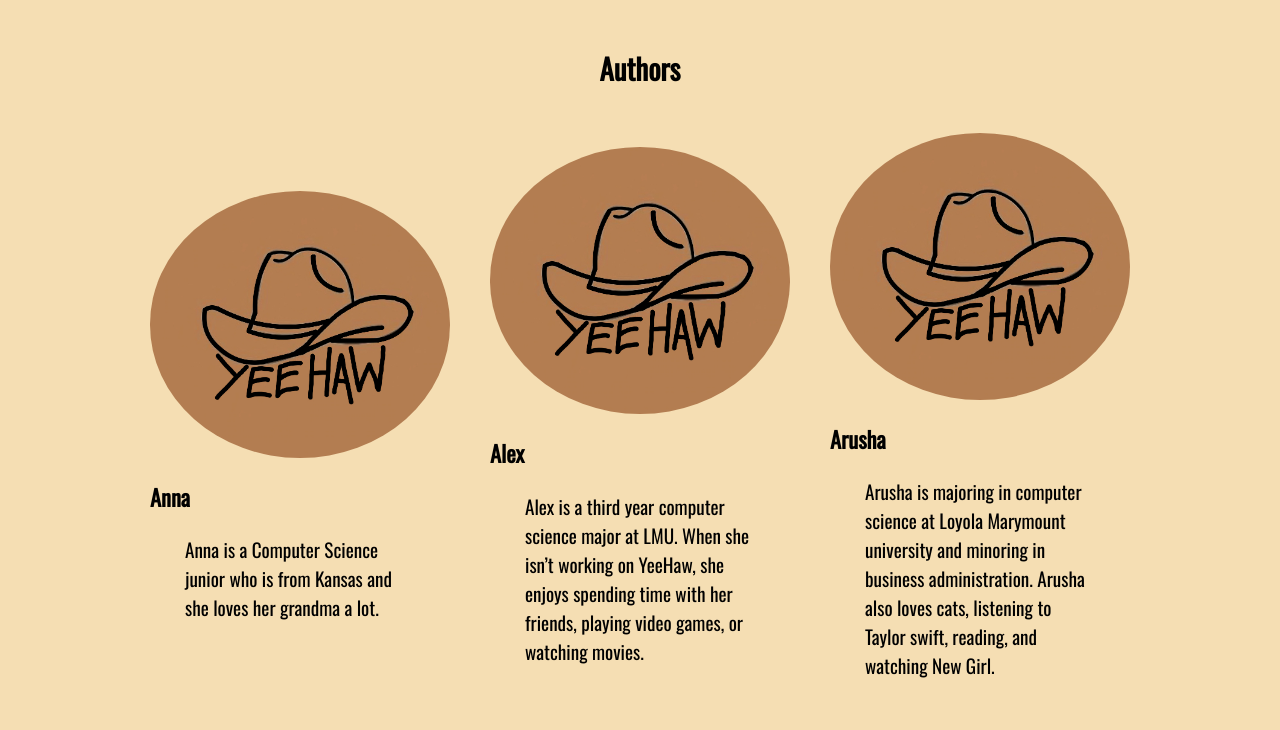
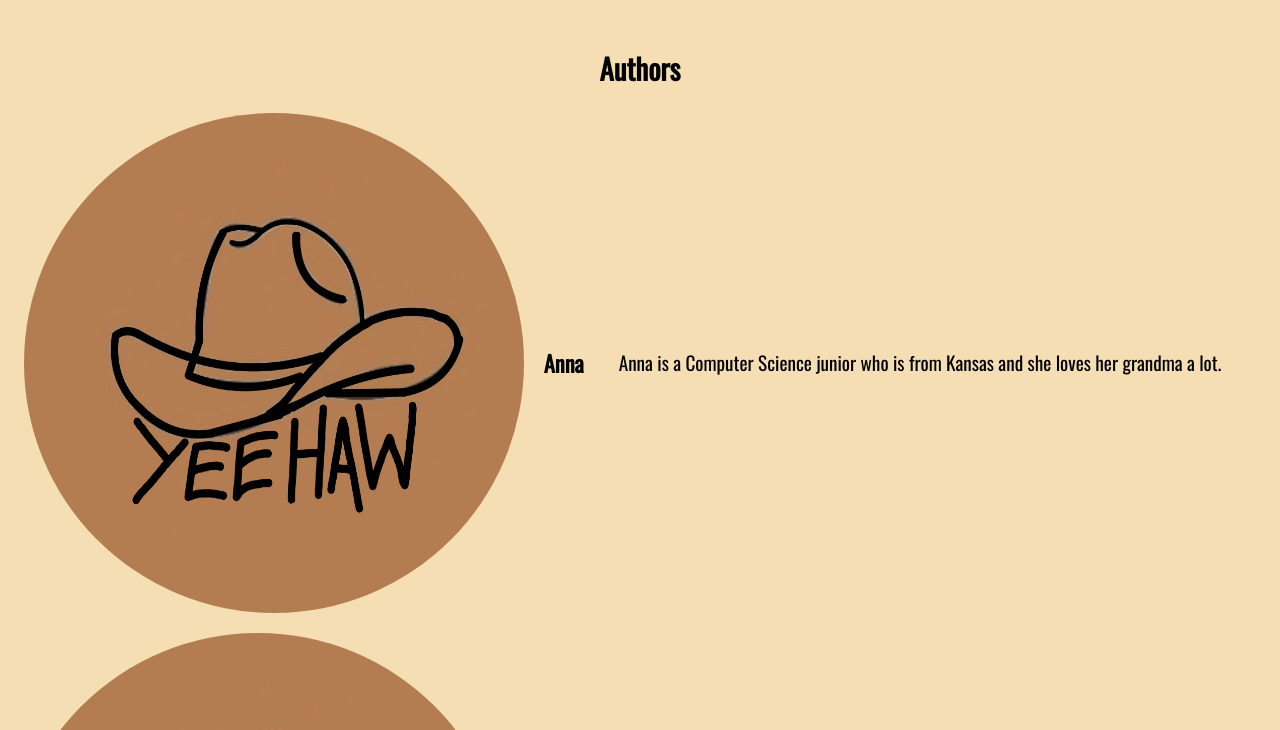
Before and after one commit to alex-armknecht/YeeHaw, a website: page index.html in a window 1280 px wide. Shown: the part 3274-4004 px from the top of the page. Drawn offline with nearby package versions, Linux system fonts and the light colour scheme.

Commit message:
Update index.html

```diff
--- a/index.html
+++ b/index.html
@@ -20,15 +20,18 @@
   }
 
   .author {
-    width: 300px;
-    margin: 20px;
-    text-align: left;
+    display: flex;
+    align-items: center;
+    margin-bottom: 20px;
   }
 
   .author img {
-    width: 100%;
-    height: auto;
-    margin-bottom: 10px
+    margin-right: 20px;
+  }
+
+  .author .name {
+    display: block;
+    text-align: center;
   }
     body {
       background-color: #F5DEB3;
```
